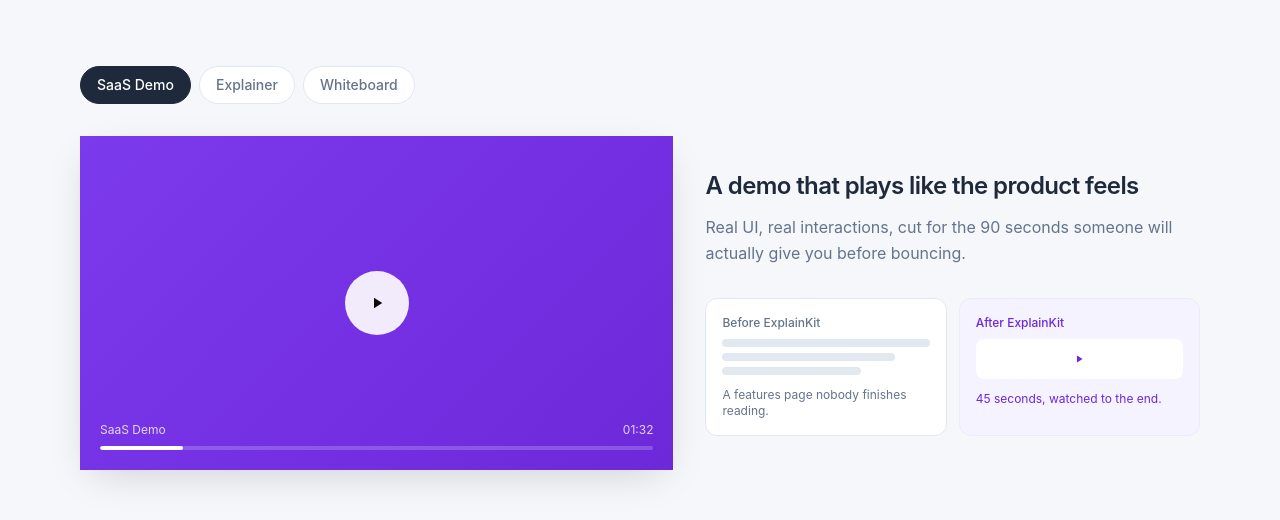
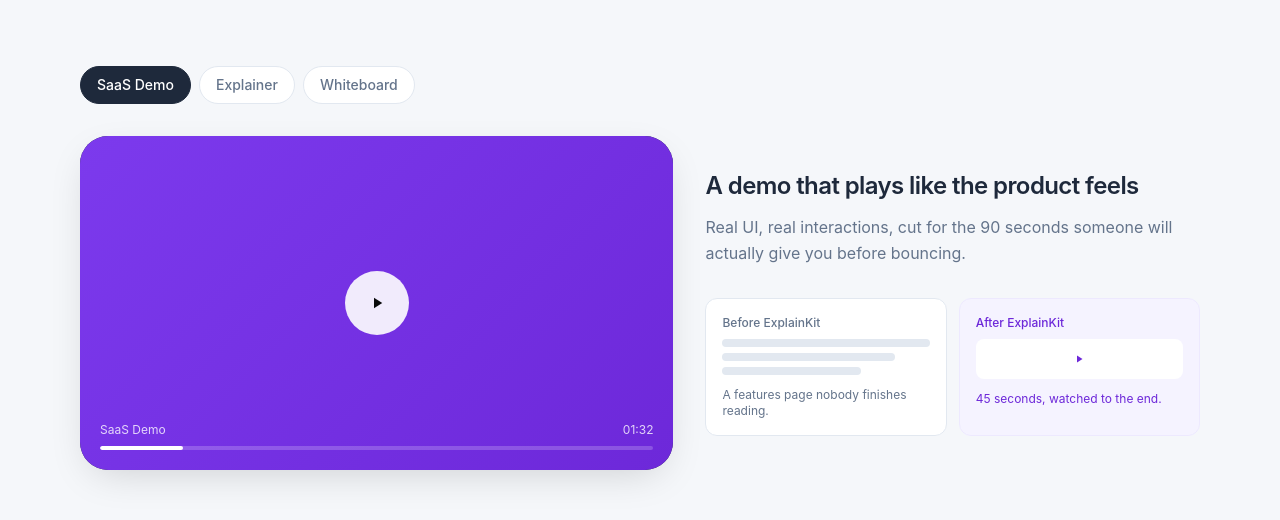
Before and after one commit to saurabhwebdew/explainkit, a Next.js app: page / in a window 1280 px wide. Shown: the part 4722-5242 px from the top of the page. Built offline with nearby package versions, Linux system fonts and the light colour scheme.

Commit message:
Update interactive-showcase.tsx

```diff
--- a/components/home/interactive-showcase.tsx
+++ b/components/home/interactive-showcase.tsx
@@ -39,7 +39,7 @@
         </div>
 
         <div className="grid lg:grid-cols-[1.2fr_1fr] gap-8 items-center">
-          <Reveal className="rounded-2xl3 bg-ink relative overflow-hidden aspect-video shadow-lift">
+          <Reveal className="rounded-xl3 bg-ink relative overflow-hidden aspect-video shadow-lift">
             <AnimatePresence mode="wait">
               <motion.div
                 key={tab.label}
```
